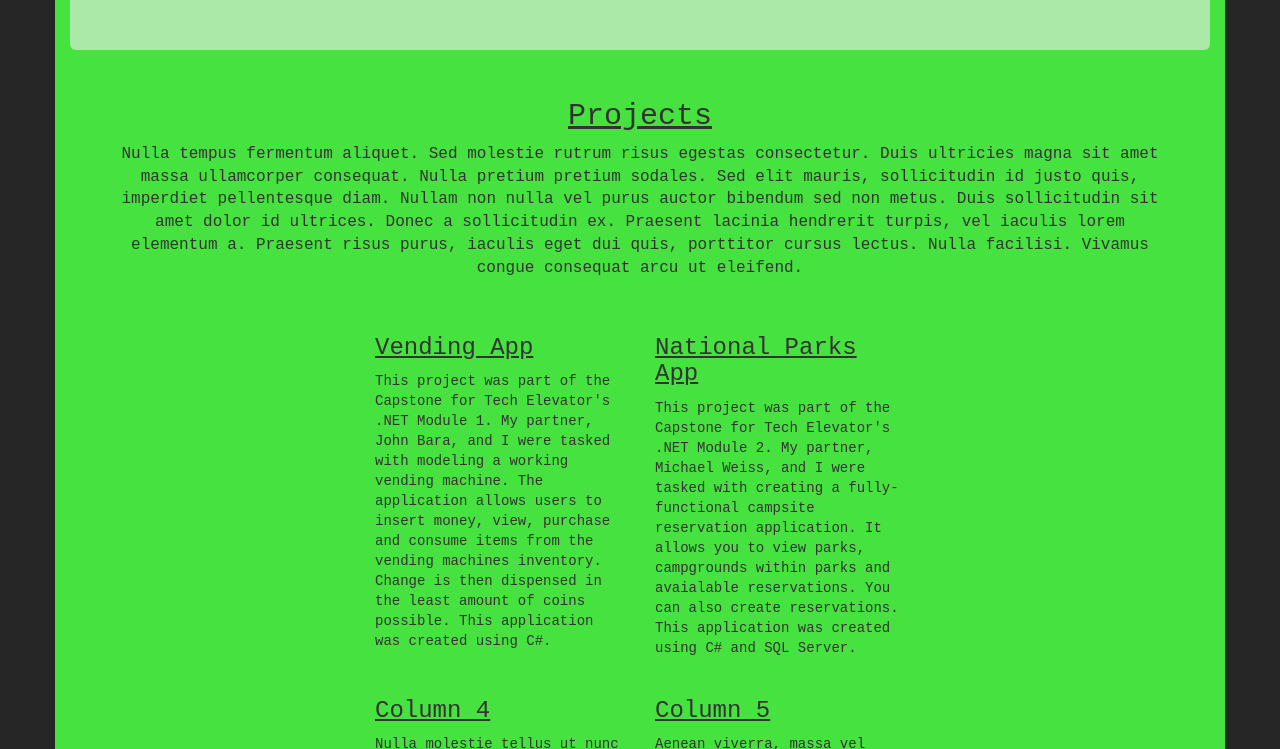
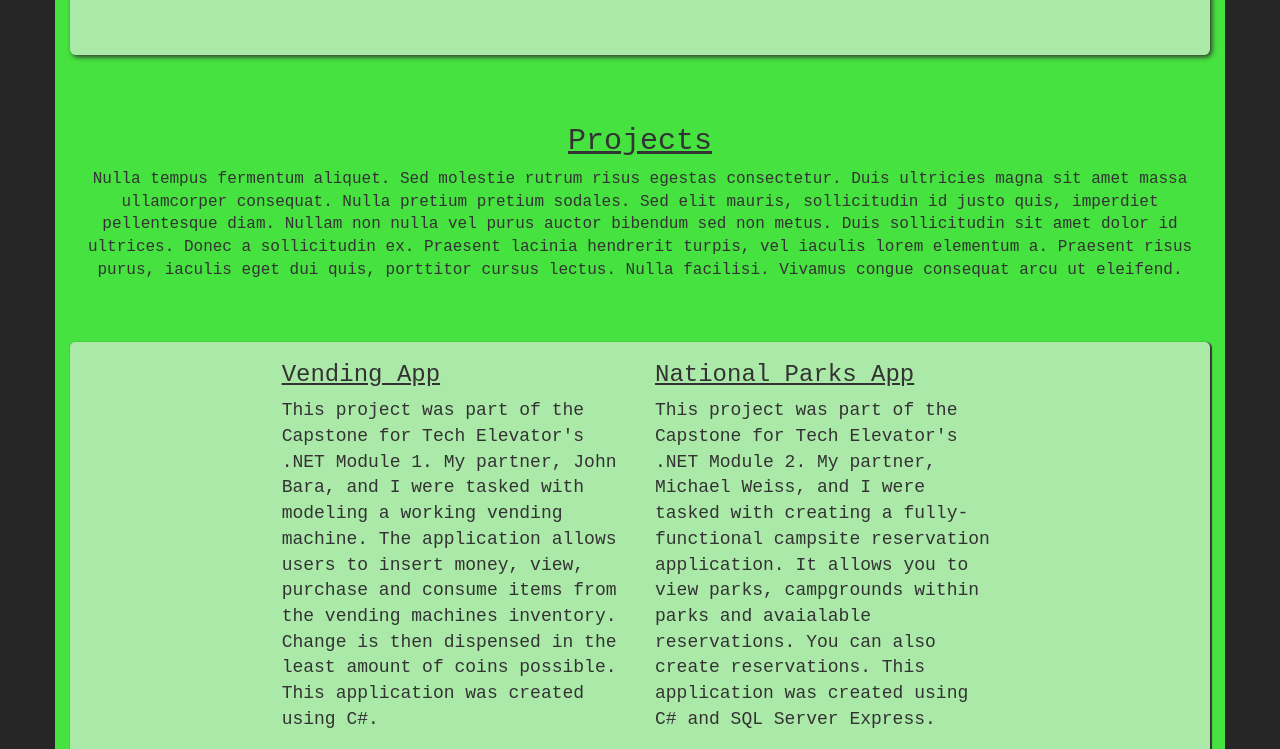
Before and after one commit to jimmyDotNET/jimmydotnet.github.io, a plain HTML site: page index.html in a window 1280 px wide. Shown: the part 870-1619 px from the top of the page. Drawn offline with nearby package versions, Linux system fonts and the light colour scheme.

Commit message:
added a div to 'portfolio section' to break up the monotany of page. Set the sizes of portfolio columns a tad bigger

```diff
--- a/css/style.css
+++ b/css/style.css
@@ -1,7 +1,7 @@
 body {
   background-color: #262626;
   font-family: Monospace, Lucida-Console, sans-serif;
-  margin-bottom: 25px;
+  margin-bottom: 40px;
 }
 
 .container {
@@ -17,9 +17,16 @@ body {
     height: 30%;
     width: 30%;
 }
+#greenbox {
+    font-size: 18px;
+    box-shadow: 1px 1px 1px 1px;
+    border-radius: 5px;
+    background-color: #ABE9A8;
+}
 
 #jumbo {
-    margin-top: 10px;
+    box-shadow: 2px 2px 5px;
+    margin-top: 15px;
     z-index: 99;
     background: rgba(238, 238, 238, 0.6);
 }
@@ -50,7 +57,8 @@ body {
 }
 
 #projects {
-   margin: 25px;
+   margin-top: 50px;
+   margin-bottom: 50px;
 }
 
 #projects p  {
@@ -70,7 +78,8 @@ body {
 }
 
 #skillset {
-  margin: 10px;
+  margin-top: 50px;
+  margin-bottom: 50px;
 }
 
 #skillset h3 {
--- a/index.html
+++ b/index.html
@@ -13,27 +13,13 @@
   <link href="https://fonts.googleapis.com/css?family=Ubuntu" rel="stylesheet">
   <link rel="stylesheet" href="css/style.css">
 
-    <!-- Title -->
-    <title>| James Vanetta</title>
-    <link rel="shortcut icon" href="./image/Mark.png">
+  <!-- Title -->
+  <title>| James Vanetta</title>
+  <link rel="shortcut icon" href="./image/Mark.png">
 </head>
 
 <body>
-  <!--<nav class = "navbar navbar-inverse" id = "menu">
-      <div class="navbar-header">
-        <a class="navbar-brand" href="http://www.linkedin.com/in/james-vanetta" title="Visit Me @ LinkedIn!" data-placement="bottom" data-toggle="tooltip"><span class="fa fa-linkedin-square" id = "linkedInBtn"></span></a>
-        <a class="navbar-brand" href="http://www.github.com/jimmyDotNET" title="Visit Me @ GitHub!" data-placement="bottom" data-toggle="tooltip"><span class="fa fa-github-square" id ="gitHubBtn"></span></strong></a>
-
-      </div>
-      <ul class="nav navbar-nav">
-        <li class = "about"><a href="#aboutme">About Me</a></li>
-        <li><a href="#projects">Projects</a></li>
-        <li><a href="#skillset">Skill Set</a></li>
-        <li><a href="#contactme">Contact Me</a></li>
-     </ul>
-    </nav>-->
-
-<!-- Navigation Bar -->
+  <!-- Navigation Bar -->
   <nav class="navbar navbar-inverse" style="z-index: 100;">
     <div class="container-fluid">
       <div class="navbar-header">
@@ -95,26 +81,26 @@
           eget dui quis, porttitor cursus lectus. Nulla facilisi. Vivamus congue consequat arcu ut eleifend.</p>
       </div>
     </div>
+    <div id="greenbox">
     <div class="row" id="portfolio">
-      <div class="col-sm-3 col-sm-offset-3">
+      <div class="col-sm-4 col-sm-offset-2">
         <h3>Vending App</h3>
-        <p>This project was part of the Capstone for Tech Elevator's .NET Module 1. My partner, John Bara, and
-          I were tasked with modeling a working vending machine.
-          The application allows users to insert money, view, purchase and consume items from the vending machines inventory.
-          Change is then dispensed in the least amount of coins possible. This application was created using C#.</p>
+        <p>This project was part of the Capstone for Tech Elevator's .NET Module 1. My partner, John Bara, and I were tasked
+          with modeling a working vending machine. The application allows users to insert money, view, purchase and consume
+          items from the vending machines inventory. Change is then dispensed in the least amount of coins possible. This
+          application was created using C#.</p>
       </div>
-      <div class="col-sm-3">
+      <div class="col-sm-4">
         <h3>National Parks App</h3>
-        <p>This project was part of the Capstone for Tech Elevator's .NET Module 2.
-           My partner, Michael Weiss, and I were tasked with creating a fully-functional
-           campsite reservation application. It allows you to view parks,
-           campgrounds within parks and avaialable reservations. You can also create reservations.
-           This application was created using C# and SQL Server.
+        <p>This project was part of the Capstone for Tech Elevator's .NET Module 2. My partner, Michael Weiss, and I were tasked
+          with creating a fully-functional campsite reservation application. It allows you to view parks, campgrounds within
+          parks and avaialable reservations. You can also create reservations. This application was created using C# and
+          SQL Server Express.
         </p>
       </div>
     </div>
     <div class="row" id="portfolio">
-      <div class="col-sm-3 col-sm-offset-3">
+      <div class="col-sm-4 col-sm-offset-2">
         <h3>Column 4</h3>
         <p>Nulla molestie tellus ut nunc fermentum molestie. Aliquam erat volutpat. Donec porttitor, ex sit amet tincidunt tristique,
           nisi elit hendrerit nunc, vitae rutrum neque urna in neque. Donec sed semper justo. Nulla sit amet suscipit odio.
@@ -122,7 +108,7 @@
           ultrices dui non fringilla rutrum. Vivamus vitae magna lectus.
         </p>
       </div>
-      <div class="col-sm-3">
+      <div class="col-sm-4">
         <h3>Column 5</h3>
         <p>Aenean viverra, massa vel iaculis volutpat, ligula diam varius ipsum, a mattis purus mauris quis arcu. Fusce suscipit
           turpis et enim hendrerit, at luctus velit mattis. Phasellus consectetur elit eu mattis blandit. Aliquam vitae vehicula
@@ -132,6 +118,7 @@
         </p>
       </div>
     </div>
+  </div>
     <div class="row" id="skillset">
       <div class="col-xs-12">
         <h3>Skill Set</h3>
@@ -154,48 +141,6 @@
       </div>
     </div>
   </div>
-  <!--<div class="row" id = "contactme">
-    <div class="col-md-6 col-md-offset-3">
-      <div class="well well-sm">
-        <form class="form-horizontal" action="" method="post">
-        <fieldset>
-          <legend class="text-center">Contact us</legend>
-
-        <!-- Name input
-          <div class="form-group">
-            <label class="col-md-3 control-label" for="name">Name</label>
-            <div class="col-md-9">
-              <input id="name" name="name" type="text" placeholder="Your name" class="form-control">
-            </div>
-          </div>
-
-        <!-- Email input
-          <div class="form-group">
-            <label class="col-md-3 control-label" for="email">Your E-mail</label>
-            <div class="col-md-9">
-              <input id="email" name="email" type="text" placeholder="Your email" class="form-control">
-            </div>
-          </div>
-
-        <!-- Message body
-          <div class="form-group">
-            <label class="col-md-3 control-label" for="message">Your message</label>
-            <div class="col-md-9">
-              <textarea class="form-control" id="message" name="message" placeholder="Please enter your message here..." rows="5"></textarea>
-            </div>
-          </div>
-
-        <!-- Form actions
-          <div class="form-group">
-            <div class="col-md-12 text-right">
-              <button type="submit" class="btn btn-primary btn-lg">Submit</button>
-            </div>
-          </div>
-        </fieldset>
-        </form>
-      </div>
-    </div>
-  </div>-->
   </div>
   <!-- SCRIPTS -->
   <script src='https://cdnjs.cloudflare.com/ajax/libs/jquery/3.2.1/jquery.min.js'></script>
```
